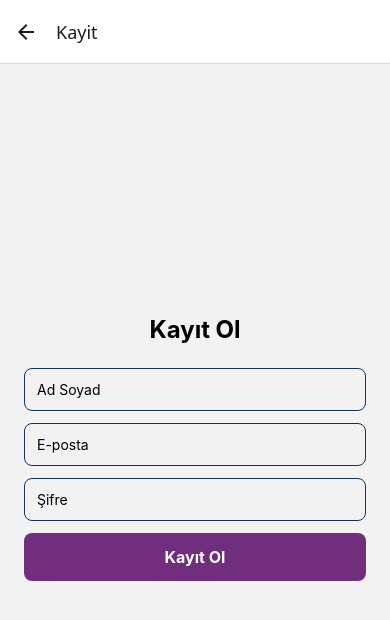
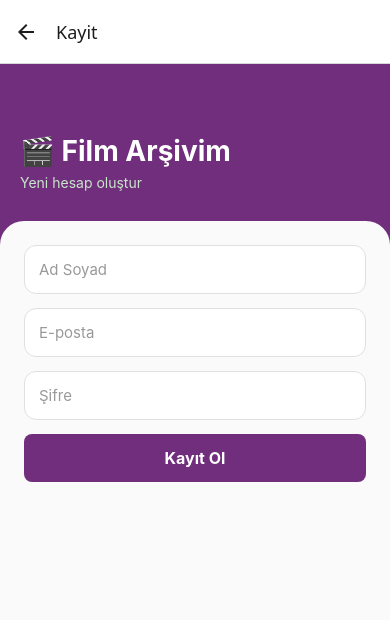
Before and after one commit to yagmursultanekin/film-app, a React Native app: screen /Kayit in a window 390 px wide. Shown: the top 620 px of the page. Built offline with nearby package versions, Linux system fonts and the light colour scheme.

Commit message:
Ekran düzenlemeleri yapıldı

```diff
--- a/screens/GirisEkrani.js
+++ b/screens/GirisEkrani.js
@@ -1,6 +1,6 @@
-import OzelButon from '../components/OzelButon';
 import { useState } from 'react';
 import { View, Text, TextInput, StyleSheet } from 'react-native';
+import OzelButon from '../components/OzelButon';
 
 export default function GirisEkrani({ navigation }) {
   const [eposta, setEposta] = useState('');
@@ -13,19 +13,22 @@ export default function GirisEkrani({ navigation }) {
       return;
     }
 
-    // Şimdilik AsyncStorage yok, bu yüzden kontrolü birazdan ekleyeceğiz.
     setHata('');
     navigation.navigate('Liste');
   }
 
   return (
     <View style={styles.container}>
-      <Text style={styles.baslik}>Giriş Yap</Text>
+      <View style={styles.ustAlan}>
+        <Text style={styles.baslik}>🎬 Film Arşivim</Text>
+        <Text style={styles.altYazi}>Tekrar hoş geldin</Text>
+      </View>
 
+      <View style={styles.icerik}>
         <TextInput
           style={styles.input}
           placeholder="E-posta"
-        placeholderTextColor="#fbeeee"
+          placeholderTextColor="#999"
           value={eposta}
           onChangeText={setEposta}
           autoCapitalize="none"
@@ -34,7 +37,7 @@ export default function GirisEkrani({ navigation }) {
         <TextInput
           style={styles.input}
           placeholder="Şifre"
-        placeholderTextColor="#fbeeee"
+          placeholderTextColor="#999"
           value={sifre}
           onChangeText={setSifre}
           secureTextEntry
@@ -49,19 +52,30 @@ export default function GirisEkrani({ navigation }) {
           renk="#757575"
         />
       </View>
+    </View>
   );
 }
 
 const styles = StyleSheet.create({
-  container: { flex: 1, justifyContent: 'center', padding: 24, backgroundColor: '#432e7d' },
-  baslik: { fontSize: 24, fontWeight: 'bold', marginBottom: 24, textAlign: 'center', color: '#f8f7f7' },
+  container: { flex: 1, backgroundColor: '#702e7d' },
+  ustAlan: { paddingTop: 70, paddingHorizontal: 20, paddingBottom: 30 },
+  baslik: { fontSize: 28, fontWeight: 'bold', color: '#fff' },
+  altYazi: { color: '#c8e6c9', marginTop: 6, fontSize: 14 },
+  icerik: {
+    flex: 1,
+    backgroundColor: '#fafafa',
+    borderTopLeftRadius: 24,
+    borderTopRightRadius: 24,
+    padding: 24,
+  },
   input: {
-    color: '#f8f7f7',
-    borderWidth: 4,
-    borderColor: '#ccc',
-    borderRadius: 20,
-    padding: 12,
-    marginBottom: 12,
+    borderWidth: 1,
+    borderColor: '#e0e0e0',
+    borderRadius: 12,
+    padding: 14,
+    marginBottom: 14,
+    backgroundColor: '#fff',
+    fontSize: 15,
   },
-  hata: { color: 'red', marginBottom: 12, textAlign: 'center' },
+  hata: { color: '#c62828', marginBottom: 14, textAlign: 'center', fontSize: 13 },
 });
--- a/screens/KayitEkrani.js
+++ b/screens/KayitEkrani.js
@@ -1,6 +1,6 @@
-import OzelButon from '../components/OzelButon';
 import { useState } from 'react';
 import { View, Text, TextInput, StyleSheet } from 'react-native';
+import OzelButon from '../components/OzelButon';
 
 export default function KayitEkrani({ navigation }) {
   const [ad, setAd] = useState('');
@@ -30,11 +30,16 @@ export default function KayitEkrani({ navigation }) {
 
   return (
     <View style={styles.container}>
-      <Text style={styles.baslik}>Kayıt Ol</Text>
+      <View style={styles.ustAlan}>
+        <Text style={styles.baslik}>🎬 Film Arşivim</Text>
+        <Text style={styles.altYazi}>Yeni hesap oluştur</Text>
+      </View>
 
+      <View style={styles.icerik}>
         <TextInput
           style={styles.input}
           placeholder="Ad Soyad"
+          placeholderTextColor="#999"
           value={ad}
           onChangeText={setAd}
         />
@@ -42,6 +47,7 @@ export default function KayitEkrani({ navigation }) {
         <TextInput
           style={styles.input}
           placeholder="E-posta"
+          placeholderTextColor="#999"
           value={eposta}
           onChangeText={setEposta}
           autoCapitalize="none"
@@ -50,6 +56,7 @@ export default function KayitEkrani({ navigation }) {
         <TextInput
           style={styles.input}
           placeholder="Şifre"
+          placeholderTextColor="#999"
           value={sifre}
           onChangeText={setSifre}
           secureTextEntry
@@ -59,18 +66,30 @@ export default function KayitEkrani({ navigation }) {
 
         <OzelButon title="Kayıt Ol" onPress={kayitOl} />
       </View>
+    </View>
   );
 }
 
 const styles = StyleSheet.create({
-  container: { flex: 1, justifyContent: 'center', padding: 24 },
-  baslik: { fontSize: 24, fontWeight: 'bold', marginBottom: 24, textAlign: 'center' },
+  container: { flex: 1, backgroundColor: '#702e7d' },
+  ustAlan: { paddingTop: 70, paddingHorizontal: 20, paddingBottom: 30 },
+  baslik: { fontSize: 28, fontWeight: 'bold', color: '#fff' },
+  altYazi: { color: '#c8e6c9', marginTop: 6, fontSize: 14 },
+  icerik: {
+    flex: 1,
+    backgroundColor: '#fafafa',
+    borderTopLeftRadius: 24,
+    borderTopRightRadius: 24,
+    padding: 24,
+  },
   input: {
     borderWidth: 1,
-    borderColor: '#0f3460',
-    borderRadius: 8,
-    padding: 12,
-    marginBottom: 12,
+    borderColor: '#e0e0e0',
+    borderRadius: 12,
+    padding: 14,
+    marginBottom: 14,
+    backgroundColor: '#fff',
+    fontSize: 15,
   },
-  hata: { color: 'red', marginBottom: 12, textAlign: 'center' },
+  hata: { color: '#c62828', marginBottom: 14, textAlign: 'center', fontSize: 13 },
 });
```
Lines whose indentation alone changed are shown as unchanged.
